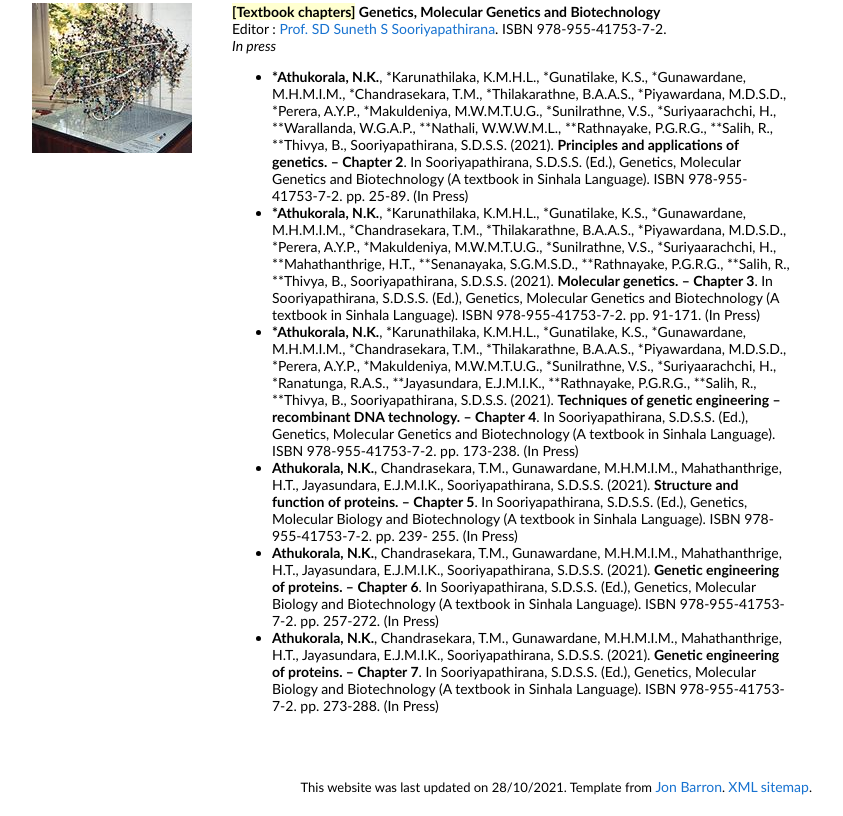
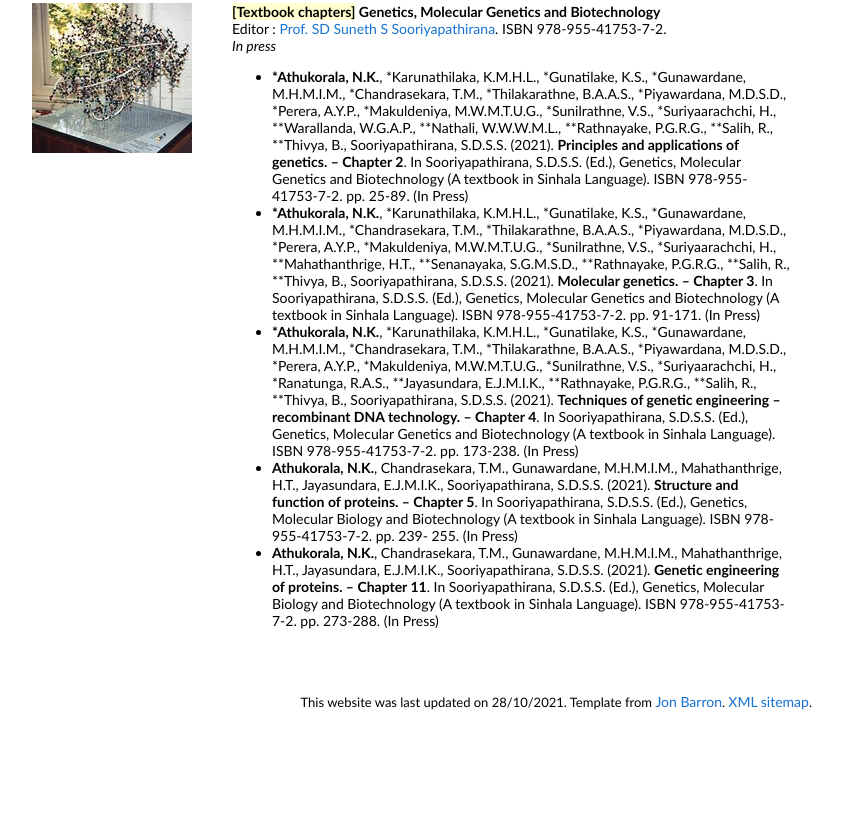
Before and after one commit to nadeeshaa/nadeeshaa.github.io, a plain HTML site: page index.html in a window 1280 px wide. Shown: the part 1124-1940 px from the top of the page, without its empty margins (228-1071 px from the left). After the commit the page ends 1855 px from the top, so only its background shows below. Drawn offline with Linux system fonts and the light colour scheme.

Commit message:
Add files via upload

```diff
--- a/index.html
+++ b/index.html
@@ -180,9 +180,9 @@
 
                 <li><strong>Athukorala, N.K.</strong>, Chandrasekara, T.M., Gunawardane, M.H.M.I.M., Mahathanthrige, H.T., Jayasundara, E.J.M.I.K., Sooriyapathirana, S.D.S.S. (2021). <strong>Structure and function of proteins. – Chapter 5</strong>. In Sooriyapathirana, S.D.S.S. (Ed.), Genetics, Molecular Biology and Biotechnology (A textbook in Sinhala Language). ISBN 978-955-41753-7-2. pp. 239- 255. (In Press)</li>
 
-                <li><strong>Athukorala, N.K.</strong>, Chandrasekara, T.M., Gunawardane, M.H.M.I.M., Mahathanthrige, H.T., Jayasundara, E.J.M.I.K., Sooriyapathirana, S.D.S.S. (2021). <strong>Genetic engineering of proteins. – Chapter 6</strong>. In Sooriyapathirana, S.D.S.S. (Ed.), Genetics, Molecular Biology and Biotechnology (A textbook in Sinhala Language). ISBN 978-955-41753-7-2. pp. 257-272. (In Press)</li>
+                <!-- <li><strong>Athukorala, N.K.</strong>, Chandrasekara, T.M., Gunawardane, M.H.M.I.M., Mahathanthrige, H.T., Jayasundara, E.J.M.I.K., Sooriyapathirana, S.D.S.S. (2021). <strong>Genetic engineering of proteins. – Chapter 6</strong>. In Sooriyapathirana, S.D.S.S. (Ed.), Genetics, Molecular Biology and Biotechnology (A textbook in Sinhala Language). ISBN 978-955-41753-7-2. pp. 257-272. (In Press)</li> -->
 
-                <li><strong>Athukorala, N.K.</strong>, Chandrasekara, T.M., Gunawardane, M.H.M.I.M., Mahathanthrige, H.T., Jayasundara, E.J.M.I.K., Sooriyapathirana, S.D.S.S. (2021). <strong>Genetic engineering of proteins. – Chapter 7</strong>. In Sooriyapathirana, S.D.S.S. (Ed.), Genetics, Molecular Biology and Biotechnology (A textbook in Sinhala Language). ISBN 978-955-41753-7-2. pp. 273-288. (In Press)</li>
+                <li><strong>Athukorala, N.K.</strong>, Chandrasekara, T.M., Gunawardane, M.H.M.I.M., Mahathanthrige, H.T., Jayasundara, E.J.M.I.K., Sooriyapathirana, S.D.S.S. (2021). <strong>Genetic engineering of proteins. – Chapter 11</strong>. In Sooriyapathirana, S.D.S.S. (Ed.), Genetics, Molecular Biology and Biotechnology (A textbook in Sinhala Language). ISBN 978-955-41753-7-2. pp. 273-288. (In Press)</li>
 
               </ul>
             </td>
```
